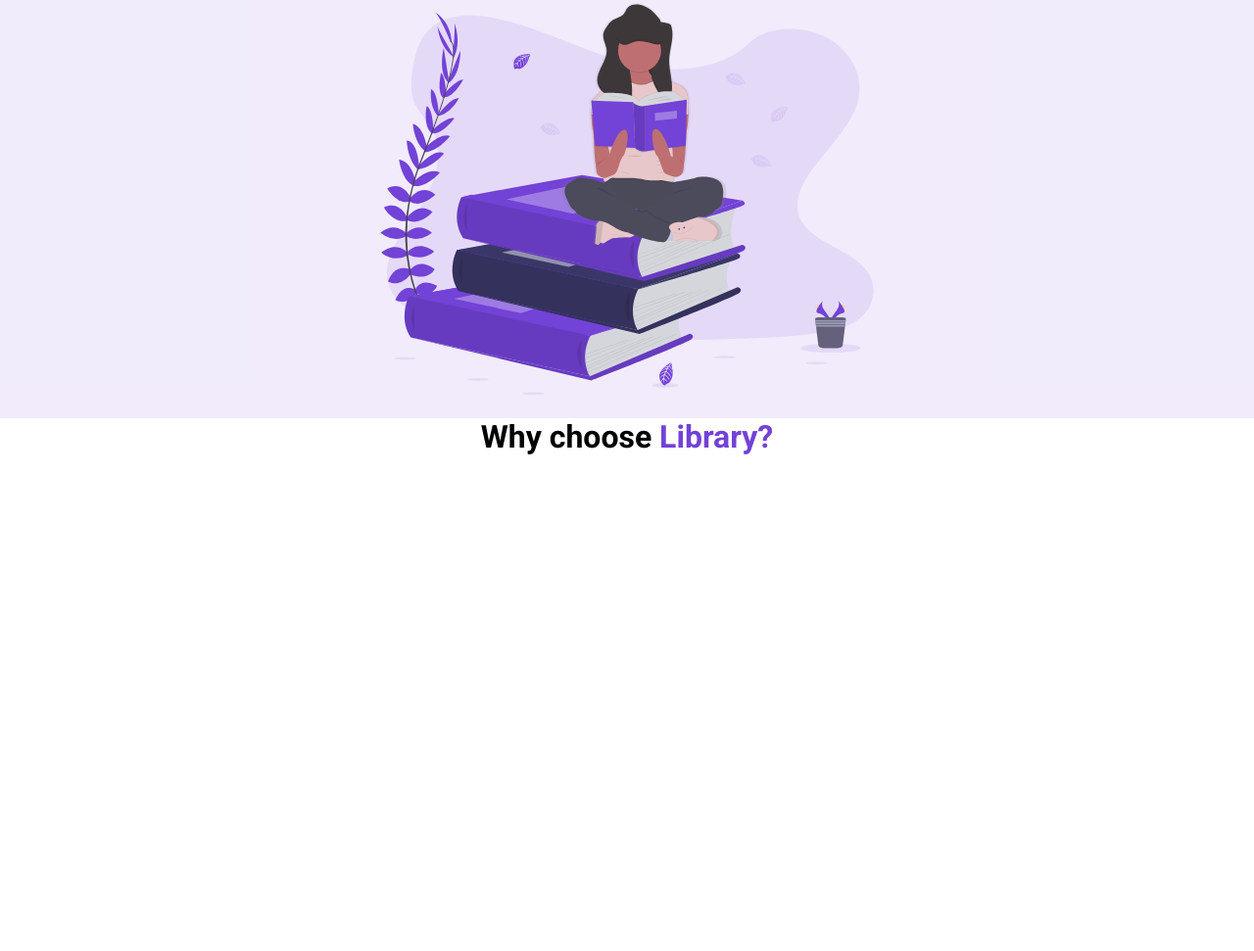
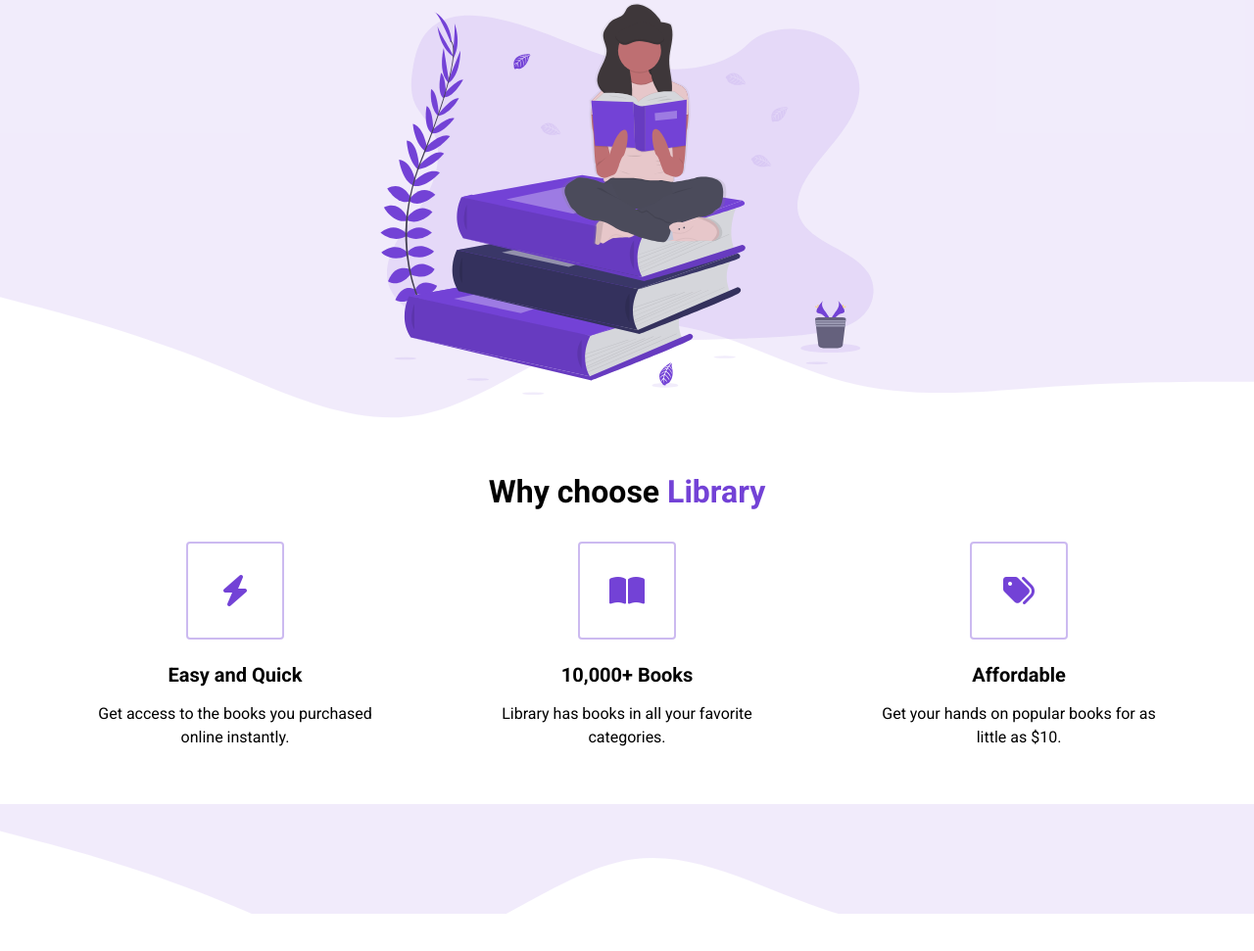
Before and after one commit to ZhangDaHang/bookstorePage, a plain HTML site: page index.html in a window 1280 px wide. Shown: the part 373-1344 px from the top of the page at 98% size. Before the commit the page ends 870 px from the top, so only its background shows below. Drawn offline with Linux system fonts and the light colour scheme.

Commit message:
features WIP

```diff
--- a/index.html
+++ b/index.html
@@ -6,6 +6,7 @@
     <meta name="viewport" content="width=device-width, initial-scale=1.0">
     <title>Library</title>
     <link rel="stylesheet" href="styles.css">
+    <script src="https://kit.fontawesome.com/c8e4d183c2.js" crossorigin="anonymous"></script>
 </head>
 <body>
     <section id="landing">
@@ -38,13 +39,53 @@
             <div class="container">
                 <div class="row">
                     <h2 class="section__title">
-                        Why choose <span class="purple">Library?</span>
+                        Why choose <span class="purple">Library</span>
                     </h2>
+                    <div class="highlight__wrapper">
+                        <div class="highlight">
+                            <div class="highlight__img">
+                                <i class="fas fa-bolt"></i>
+                            </div>
+                                <h3 class="highlight__subtitle">
+                                    Easy and Quick
+                                </h3>
+                                <p class="highlight__para">
+                                    Get access to the books you purchased online instantly.
+                                </p>
+
+                        </div>
+
+                        <div class="highlight">
+                            <div class="highlight__img">
+                                <i class="fas fa-book-open"></i>
+                            </div>
+                                <h3 class="highlight__subtitle">
+                                    10,000+ Books
+                                </h3>
+                                <p class="highlight__para">
+                                    Library has books in all your favorite categories.
+                                </p>
+
+                        </div>
+
+                        <div class="highlight">
+                            <div class="highlight__img">
+                                <i class="fas fa-tags"></i>
+                            </div>
+                                <h3 class="highlight__subtitle">
+                                    Affordable
+                                </h3>
+                                <p class="highlight__para">
+                                    Get your hands on popular books for as little as $10.
+                                </p>
+
+                        </div>
+                    </div>
                 </div>
             </div>
         </section>
 
-        <!-- <section id="features">
+        <section id="features">
             <div class="container">
                 <div class="row">
 
@@ -52,7 +93,7 @@
             </div>
         </section>
 
-        <section id="recent">
+        <!-- <section id="recent">
             <div class="container">
                 <div class="row">
 
--- a/styles.css
+++ b/styles.css
@@ -1,4 +1,4 @@
-@import url('https://fonts.googleapis.com/css2?family=Lato:wght@400;700&family=Roboto:wght@300;400;500;700&display=swap');
+@import url('https://fonts.googleapis.com/css2?family=Lato:wght@400;700&family=Roboto:wght@400;500;700&display=swap');
 *{
     padding: 0;
     margin: 0;
@@ -15,6 +15,10 @@ img {
     width: 100%;
     height: 100%;
     max-height: 50vh;
+}
+
+p {
+    line-height: 1.5;
 }
 
 .nav__container {
@@ -90,6 +94,12 @@ h1 {
     text-align: center;
 }
 
+i {
+    display: flex;
+    flex-direction: column;
+    align-items: center;
+ }
+
 h2 {
     text-align: center;
     font-size: 32px;
@@ -121,4 +131,103 @@ button:active {
 
 .header__img--wrapper {
     padding: 20px;
+    z-index: 2;
 }
+
+
+
+
+.container {
+    padding: 56px 0;
+}
+
+.row {
+    width: 100%;
+    max-width: 1200px;
+    margin: 0 auto;
+}
+
+/*
+
+HIGHLIGHTS
+
+*/
+
+#highlights {
+    position: relative;
+}
+
+#highlights:before {
+    background: url(/assets/wave.svg);
+    content: "";
+    position: absolute;
+    width: 101vw;
+    height: 12vw;
+    top: 1px;
+    left: 0;
+    z-index: 1;
+    background-size: cover;
+    background-repeat: no-repeat;
+    transform: translateY(-100%);
+}
+
+#highlights:after {
+    background: url(/assets/wave.svg);
+    content: "";
+    position: absolute;
+    width: 101vw;
+    height: 12vw;
+    bottom: 1px;
+    left: 0;
+    z-index: 1;
+    background-size: cover;
+    background-repeat: no-repeat;
+    transform: translateY(+100%);
+}
+
+.highlight__wrapper {
+    display: flex;
+}
+
+.highlight {
+    padding: 0 24px;
+    width: calc(100%/3);
+    display: flex;
+    align-items: center;
+    justify-content: center;
+    flex-direction: column;
+}
+
+.highlight__para {
+   text-align: center;
+   max-width: 280px;
+}
+
+.highlight__img {
+    border: 2px solid #7342d65d;
+    color: #7342d6;
+    width: 100px;
+    height: 100px;
+    display: flex;
+    align-items: center;
+    justify-content: center;
+    border-radius: 4px;
+    font-size: 32px;
+    margin-bottom: 24px;
+}
+
+.highlight__subtitle {
+    font-size: 20px;
+    margin-bottom: 16px;
+
+}
+
+/*
+
+FEATURES
+
+*/
+
+#features {
+    background-color: rgba(115, 66, 214, 0.1);
+}
```
